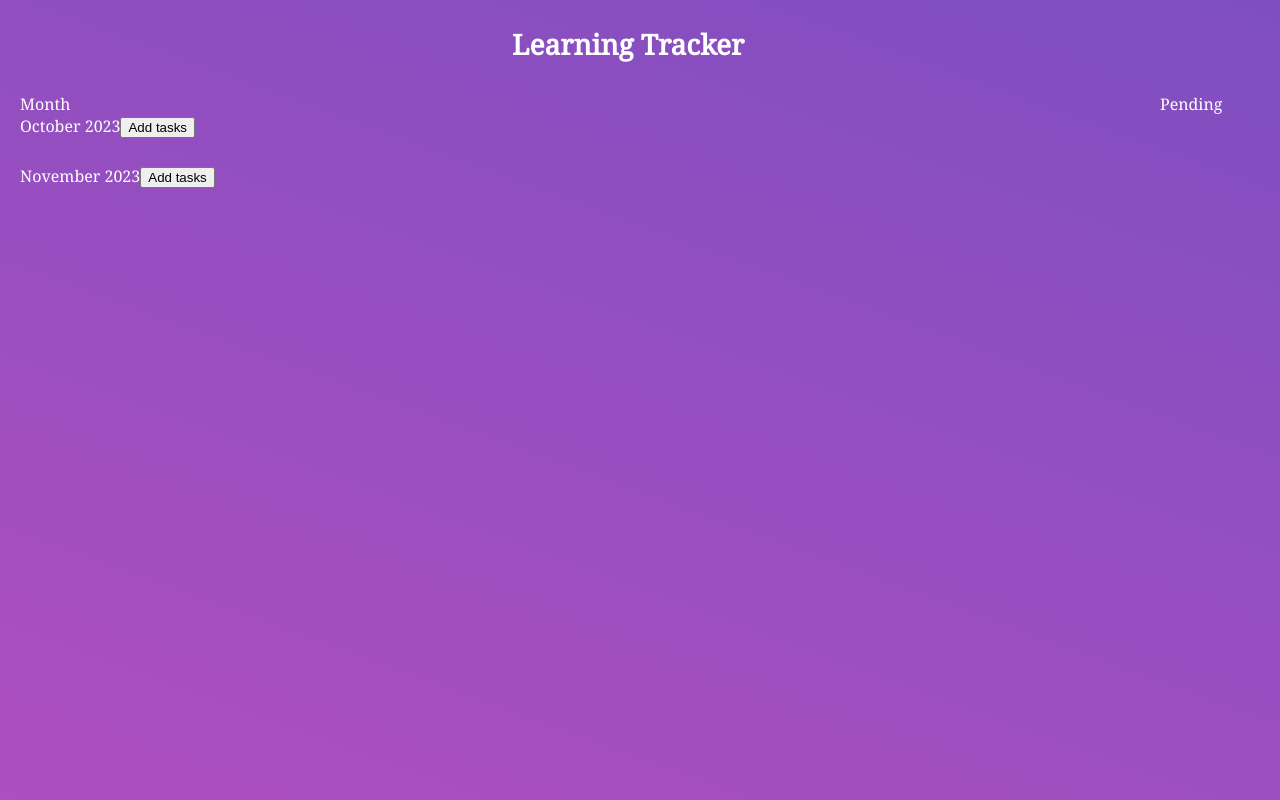
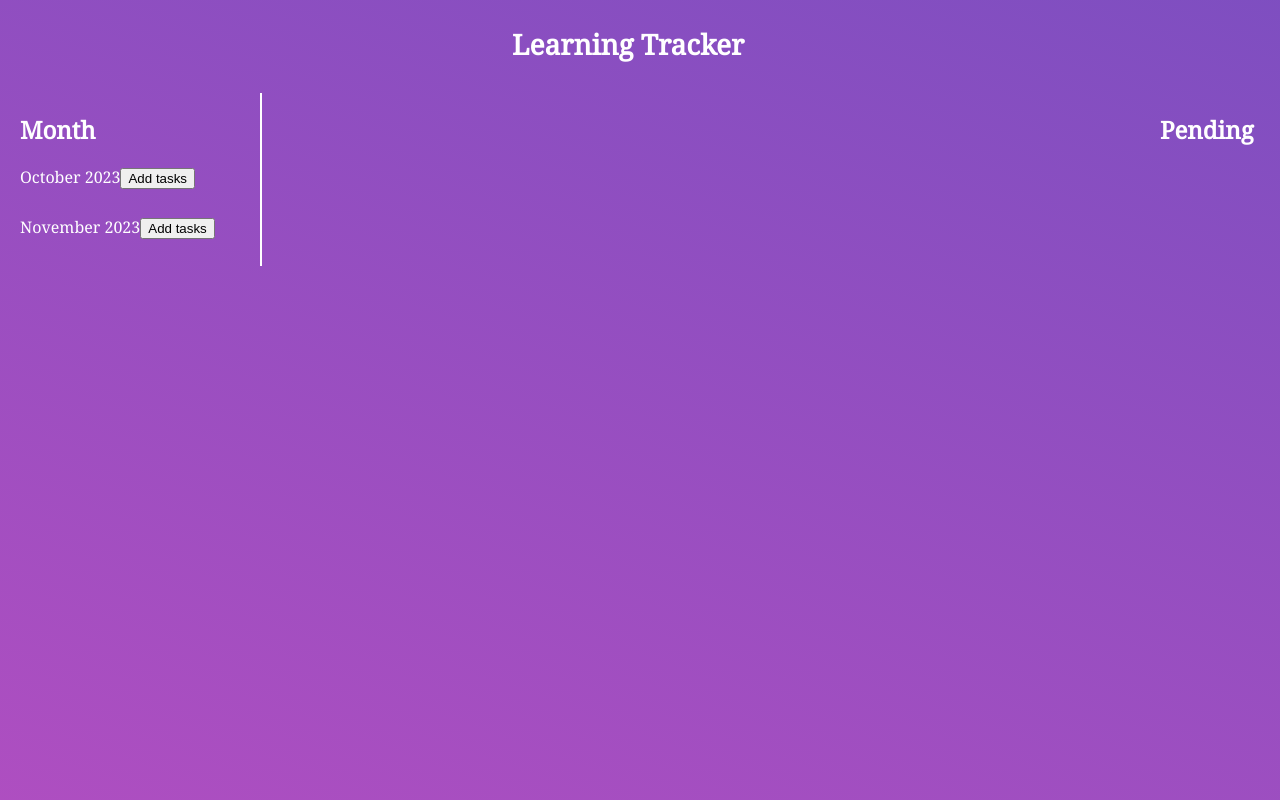
Before and after one commit to Rejo12/Learning-Tracker, a React (Create React App) app: page / in a window 1280 px wide. Built offline with nearby package versions, Linux system fonts and the light colour scheme.

Commit message:
Adding material ui

```diff
--- a/package.json
+++ b/package.json
@@ -3,6 +3,10 @@
   "version": "0.1.0",
   "private": true,
   "dependencies": {
+    "@emotion/react": "^11.11.1",
+    "@emotion/styled": "^11.11.0",
+    "@mui/icons-material": "^5.14.14",
+    "@mui/material": "^5.14.14",
     "@testing-library/jest-dom": "^5.17.0",
     "@testing-library/react": "^13.4.0",
     "@testing-library/user-event": "^13.5.0",
--- a/src/App.tsx
+++ b/src/App.tsx
@@ -76,8 +76,8 @@ const App = () => {
     <>
       <h3 className="main-heading">Learning Tracker</h3>
       <div className="app">
-        <div>
-          <span>Month</span>
+        <div className="month-container">
+          <h2>Month</h2>
           {tasks.map((item) => (
             <MonthView
               tasks={item}
@@ -88,7 +88,7 @@ const App = () => {
           ))}
         </div>
         <div>
-          <span>Pending</span>
+          <h2>Pending</h2>
           {tasks.map((item) => (
             <PendingTasks
               tasks={item}
--- a/src/index.css
+++ b/src/index.css
@@ -35,3 +35,16 @@ code {
 .pending-tasks-container{
   width: 100px;
 }
+
+.month-container{
+  border-right: 2px solid;
+  padding-right: 45px;
+}
+
+.app ~ div:nth-child(2){
+  border-right: 2px solid;
+  padding-right: 45px;
+  width: 20vw;
+  padding-left: 20px;
+
+}
```
Also changed, not shown: 2 other files (tests, documents, lock files or other folders).
